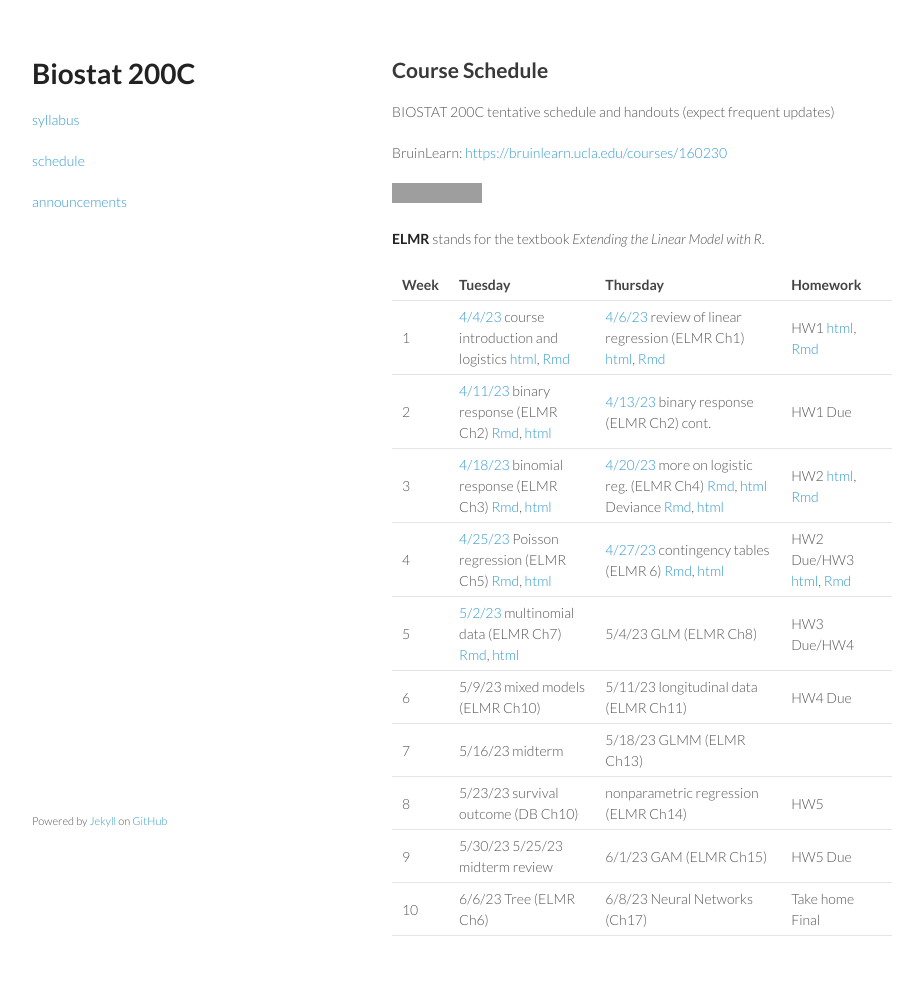
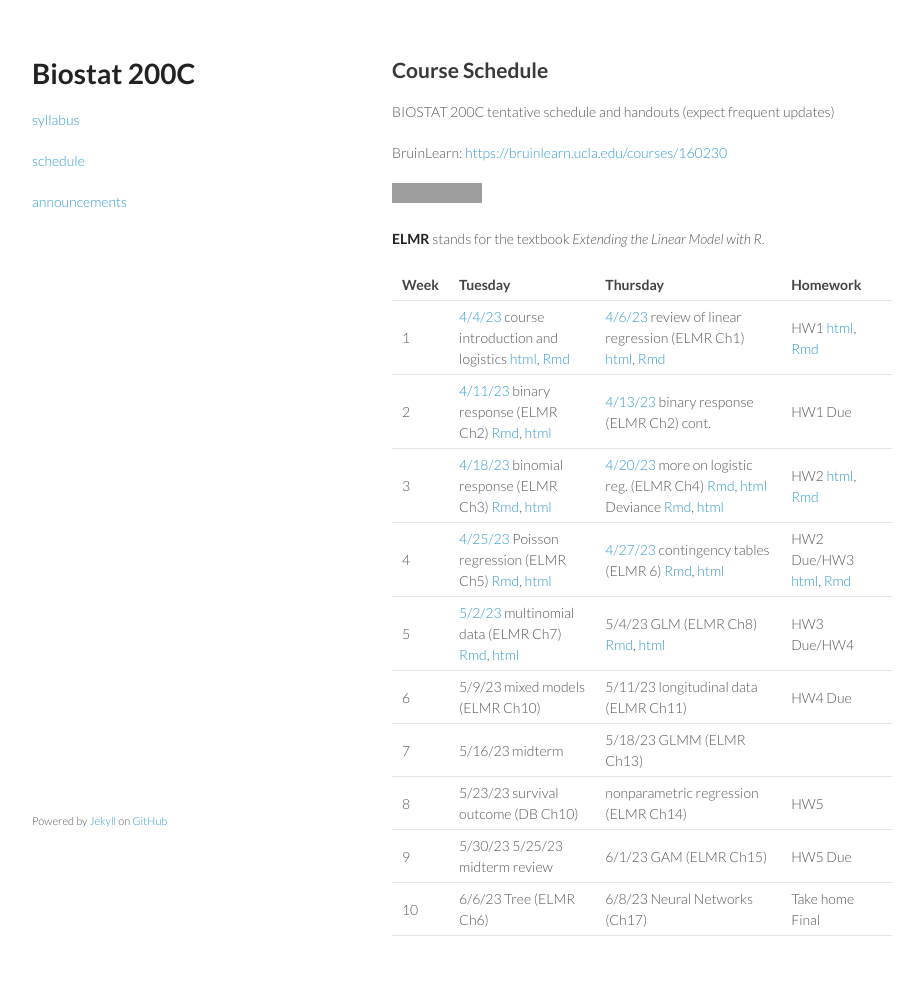
Before and after one commit to ucla-biostat-200c/2023spring, a Jekyll site: the page built from schedule/schedule.md, in a window 1280 px wide. Shown: the whole page, without its empty margins (178-1101 px from the left). Built offline with Jekyll 4.4.1, drawn with Linux system fonts in a browser that asks for light colours; grey boxes are pictures that could not be loaded.

Commit message:
update schedule link

```diff
--- a/schedule/schedule.md
+++ b/schedule/schedule.md
@@ -19,7 +19,7 @@ BruinLearn: <https://bruinlearn.ucla.edu/courses/160230>
 | 2 | [4/11/23](https://ucla-biostat-200c.github.io/2023spring/biostat200cspring2023/2023/04/11/week2-day1.html) binary response (ELMR Ch2) [Rmd](https://raw.githubusercontent.com/ucla-biostat-200c/2023spring/master/slides/03-binary/binary.Rmd), [html](../slides/03-binary/binary.html) | [4/13/23](https://ucla-biostat-200c.github.io/2023spring/biostat200cspring2023/2023/04/13/week2-day2.html) binary response (ELMR Ch2) cont.|HW1 Due |
 | 3 | [4/18/23](https://ucla-biostat-200c.github.io/2023spring/biostat200cspring2023/2023/04/18/week3-day1.html) binomial response (ELMR Ch3) [Rmd](https://raw.githubusercontent.com/ucla-biostat-200c/2023spring/master/slides/04-binomial/binomial.Rmd), [html](../slides/04-binomial/binomial.html)  | [4/20/23](https://ucla-biostat-200c.github.io/2023spring/biostat200cspring2023/2023/04/20/week3-day2.html)  more on logistic reg. (ELMR Ch4) [Rmd](https://raw.githubusercontent.com/ucla-biostat-200c/2023spring/master/slides/05-otherlogistic/otherlogistic.Rmd), [html](../slides/05-otherlogistic/otherlogistic.html) Deviance [Rmd](https://raw.githubusercontent.com/ucla-biostat-200c/2023spring/master/slides/review/deviance.Rmd), [html](../slides/review/deviance.html) |HW2 [html](../hw/hw2.html), [Rmd](https://raw.githubusercontent.com/ucla-biostat-200c/2023spring/master/hw/hw2.Rmd) |
 | 4 | [4/25/23](https://ucla-biostat-200c.github.io/2023spring/biostat200cspring2023/2023/04/25/week4-day1.html) Poisson regression (ELMR Ch5) [Rmd](https://raw.githubusercontent.com/ucla-biostat-200c/2023spring/master/slides/06-count/count.Rmd), [html](../slides/06-count/count.html)| [4/27/23](https://ucla-biostat-200c.github.io/2023spring/biostat200cspring2023/2023/04/27/week4-day2.html)  contingency tables (ELMR 6) [Rmd](https://raw.githubusercontent.com/ucla-biostat-200c/2023spring/master/slides/07-ctable/ctable.Rmd), [html](../slides/07-ctable/ctable.html) | HW2 Due/HW3 [html](../hw/hw3.html), [Rmd](https://raw.githubusercontent.com/ucla-biostat-200c/2023spring/master/hw/hw3.Rmd)|
-| 5 | [5/2/23](https://ucla-biostat-200c.github.io/2023spring/biostat200cspring2023/2023/05/02/week5-day1.html) multinomial data (ELMR Ch7) [Rmd](https://raw.githubusercontent.com/ucla-biostat-200c/2023spring/master/slides/08-multinomial/multinomial.Rmd), [html](../slides/08-multinomial/multinomial.html)  | 5/4/23 GLM (ELMR Ch8)   | HW3 Due/HW4 |
+| 5 | [5/2/23](https://ucla-biostat-200c.github.io/2023spring/biostat200cspring2023/2023/05/02/week5-day1.html) multinomial data (ELMR Ch7) [Rmd](https://raw.githubusercontent.com/ucla-biostat-200c/2023spring/master/slides/08-multinomial/multinomial.Rmd), [html](../slides/08-multinomial/multinomial.html)  | 5/4/23 GLM (ELMR Ch8) [Rmd](https://raw.githubusercontent.com/ucla-biostat-200c/2023spring/master/slides/09-glm/glm.Rmd), [html](../slides/09-glm/glm.html)  | HW3 Due/HW4 |
 | 6 | 5/9/23  mixed models (ELMR Ch10)    | 5/11/23 longitudinal data (ELMR Ch11)   | HW4 Due |
 | 7 | 5/16/23 midterm     | 5/18/23  GLMM (ELMR Ch13)  |  |
 | 8 | 5/23/23 survival outcome (DB Ch10)  | nonparametric regression (ELMR Ch14) | HW5|
```
